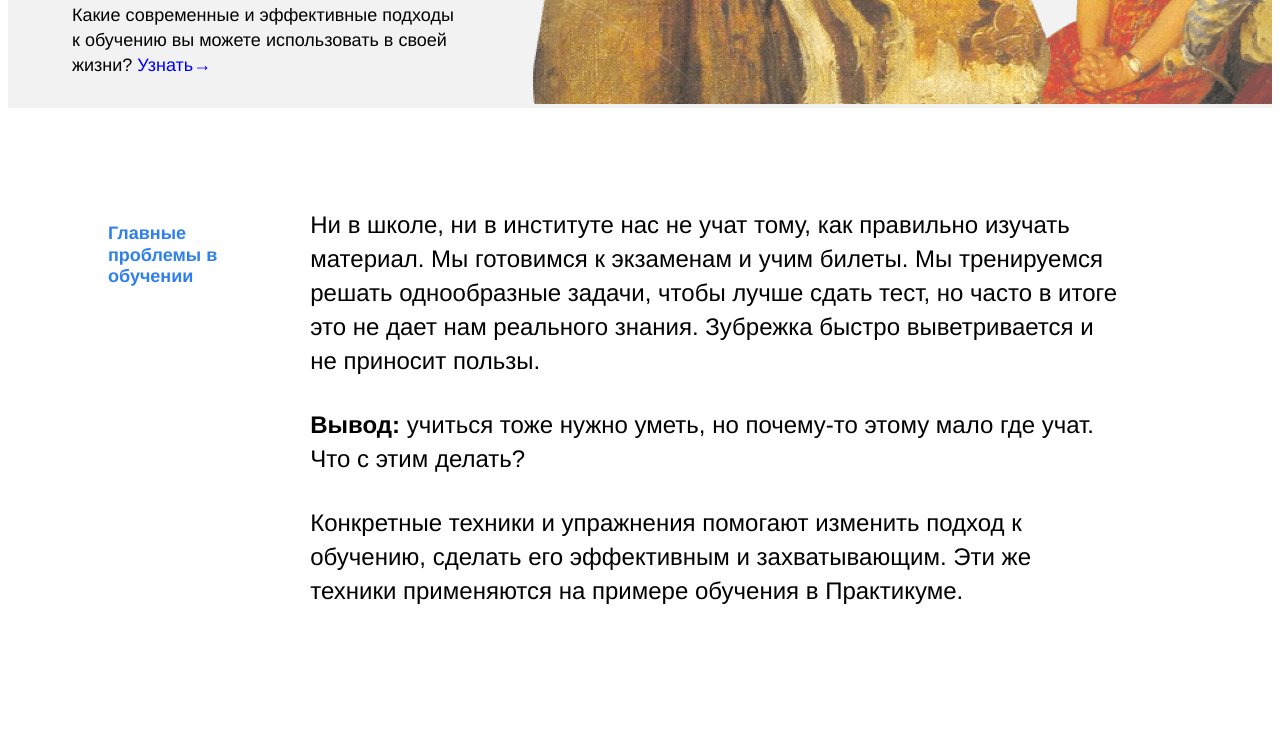
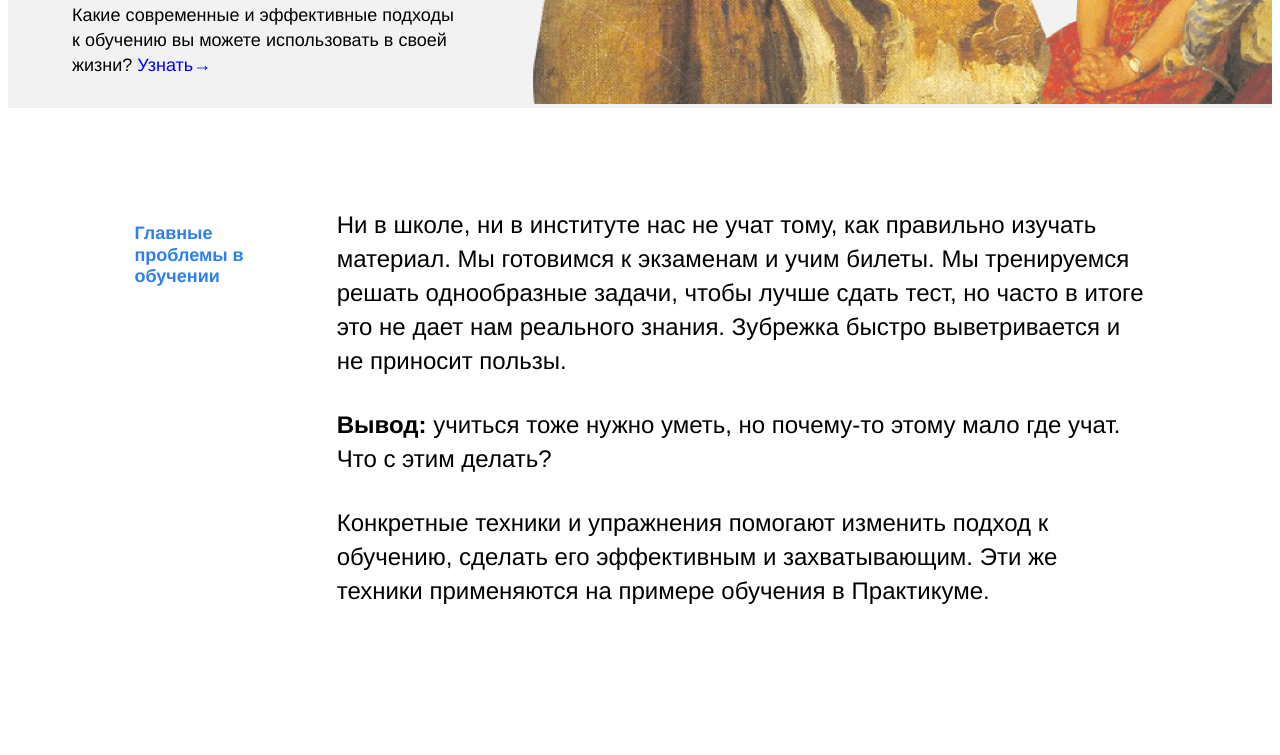
Before and after one commit to GochKa/First-project, a plain HTML site: page index.html in a window 1280 px wide. Shown: the part 656-1411 px from the top of the page. Drawn offline with Linux system fonts and the light colour scheme.

Commit message:
Add files via upload

```diff
--- a/styles/style.css
+++ b/styles/style.css
@@ -82,7 +82,9 @@
   display: flex;
   width: 80%;
   min-width: 784px;
-  margin: 100px;
+  margin-top: 100px;
+  margin-left: auto;
+  margin-right: auto;
   justify-content: space-between;
   flex-direction: row;
 }
```
